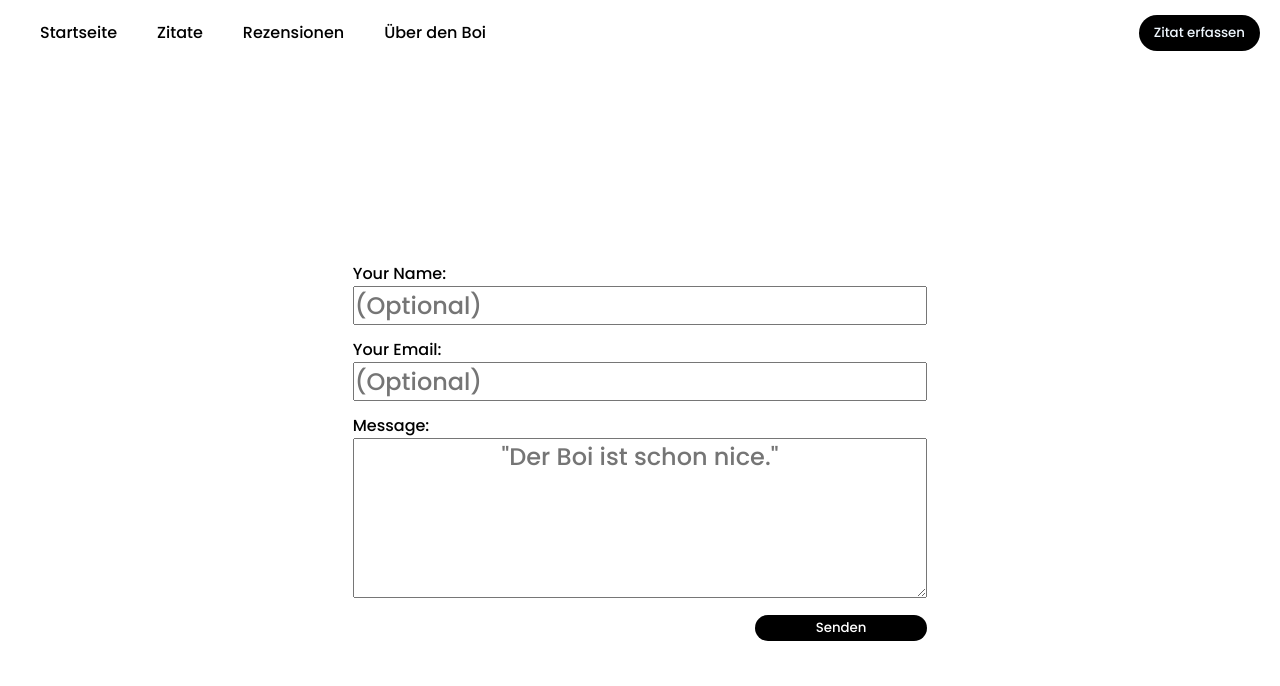
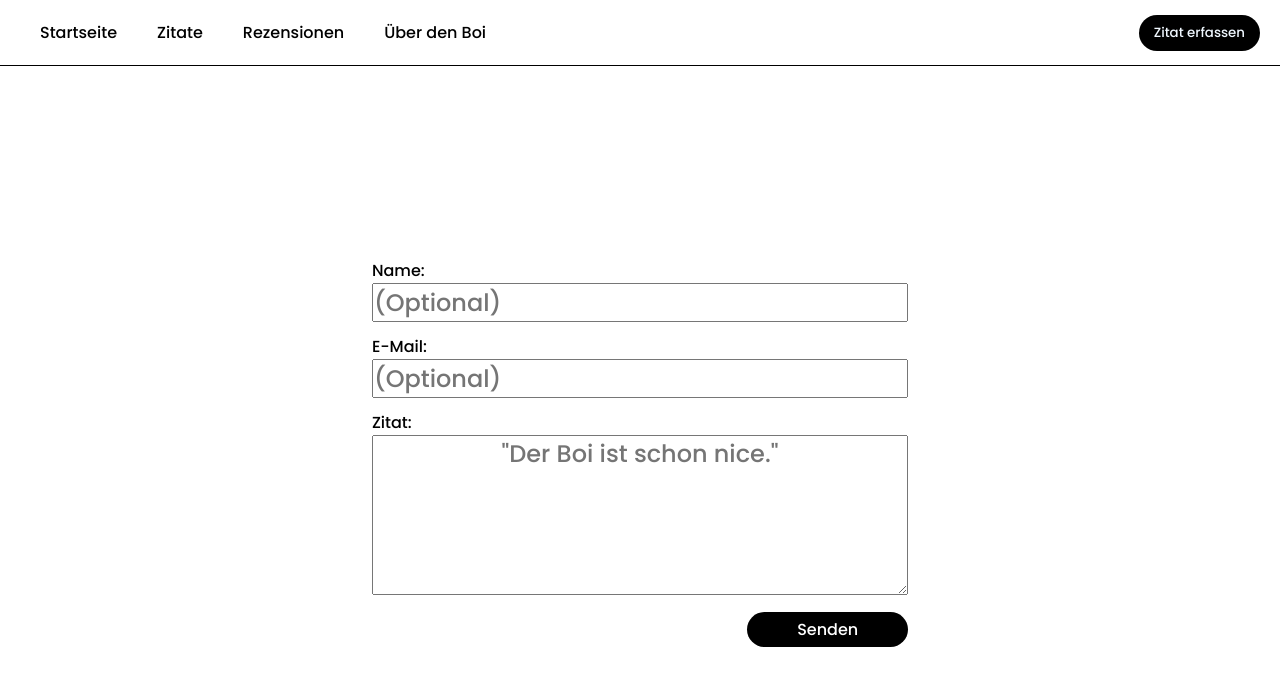
Before and after one commit to ottx96/ott-fan-club, a React (Create React App) app: page /quotes in a window 1280 px wide. Shown: the top 686 px of the page. Built offline with nearby package versions, Linux system fonts and the light colour scheme.

Commit message:
Refactoring Quotes

```diff
--- a/public/index.html
+++ b/public/index.html
@@ -24,7 +24,7 @@
       work correctly both with client-side routing and a non-root public URL.
       Learn how to configure a non-root public URL by running `npm run build`.
     -->
-    <title>We 💛 Ott</title>
+    <title>der Ott ist schon ganz nice</title>
 </head>
 
 <body>
--- a/src/components/navigation/navbar.css
+++ b/src/components/navigation/navbar.css
@@ -3,6 +3,9 @@
     display: flex;
     align-items: center;
     justify-content: space-between;
+    border-bottom: 1px solid;
+    border-color: black;
+    /* box-shadow: 0px 0px 26px 0px rgba(0, 0, 0, .56); */
 }
 
 .nav img {
--- a/src/components/navigation/navbar.js
+++ b/src/components/navigation/navbar.js
@@ -1,8 +1,14 @@
 import React from 'react'
-import { Link } from 'react-router-dom'
+import { Link, useHistory } from 'react-router-dom'
 import './navbar.css'
 
 export default function Navbar() {
+    let history = useHistory()
+
+    const pushQuotes = e => {
+        history.push('/quotes')
+    }
+
     return (
         <nav className="nav">
             <ul>
@@ -11,7 +17,7 @@ export default function Navbar() {
                 <li><Link to="/ratings">Rezensionen</Link></li>
                 <li><Link to="/about">Über den Boi</Link></li>
             </ul>
-            <button className="create">Zitat erfassen</button>
+            <button className="create" onClick={pushQuotes}>Zitat erfassen</button>
         </nav>
     )
 }
--- a/src/components/submissions/submission-form.css
+++ /dev/null
@@ -1,55 +0,0 @@
-    .submission {
-        display: flex;
-        flex-direction: column;
-        justify-content: center;
-        align-items: center;
-        height: 95vh;
-        width: 100%;
-    }
-
-    .form {
-        display: flex;
-        flex-direction: column;
-        justify-content: center;
-    }
-
-    .form p {
-        margin-top: 1.5vh;
-    }
-
-    .form button {
-        width: 30%;
-        margin-left: auto;
-        margin-top: 10px;
-        border-radius: 15px;
-        padding: 10px;
-        padding-top: 3px;
-        padding-bottom: 3px;
-        border-style: none;
-        background-color: black;
-        color: white;
-        transition: all .4s ease 0s;
-        cursor: pointer;
-    }
-
-    button:hover {
-        background-color: blue;
-        color: white
-    }
-
-    .form input {
-        font-size: 1.5rem;
-        color: black;
-        min-width: 80%;
-        text-align: left;
-        width: 100%;
-    }
-
-    .form textarea {
-        font-size: 1.5rem;
-        color: black;
-        min-width: 100%;
-        min-height: 10vh;
-        height: 20vh;
-        text-align: center;
-    }
--- a/src/components/submissions/submission-form.js
+++ b/src/components/submissions/submission-form.js
@@ -1,11 +1,15 @@
 import React, { useState } from 'react'
-import './submission-form.css'
+import { useHistory } from 'react-router-dom'
+import styles from './submission-form.module.css'
 
 export default function SubmissionForm() {
+
+    let history = useHistory()
 
     const [name, setName] = useState("")
     const [email, setMail] = useState("")
     const [quote, setQuote] = useState("")
+    const [success, setSuccess] = useState(false)
 
     const encode = (data) => {
         return Object.keys(data)
@@ -23,24 +27,32 @@ export default function SubmissionForm() {
                 "email": email,
                 "quote": quote
             })
-        }).then(() => alert("Erfolgreich eingereicht!")).catch(error => alert(error));
+        }).catch(error => alert(error));
         e.preventDefault();
+
+        setName(""); setMail(""); setQuote("");
+        setSuccess(true)
     }
 
     return (
-        <div className="submission">
-            <form onSubmit={handleSubmit} name="contact" className="form" netlify>
+        <div className={styles.submission}>
+            {!success && <form onSubmit={handleSubmit} name="contact" className={styles.form} netlify>
                 <p>
-                    <label>Your Name: <input type="text" name="name" value={name} placeholder='(Optional)' onChange={e => {setName(e.target.value)}} /></label>
+                    <label>Name: <input type="text" name="name" value={name} placeholder='(Optional)' onChange={e => { setName(e.target.value) }} /></label>
                 </p>
                 <p>
-                    <label>Your Email: <input type="email" name="email" value={email} placeholder='(Optional)' onChange={e => {setMail(e.target.value)}} /></label>
+                    <label>E-Mail: <input type="email" name="email" value={email} placeholder='(Optional)' onChange={e => { setMail(e.target.value) }} /></label>
                 </p>
                 <p>
-                    <label>Message: <textarea name="quote" value={quote} placeholder='"Der Boi ist schon nice."' onChange={e => {setQuote(e.target.value)}}></textarea></label>
+                    <label>Zitat: <textarea name="quote" value={quote} placeholder='"Der Boi ist schon nice."' onChange={e => { setQuote(e.target.value) }}></textarea></label>
                 </p>
                 <button type="submit">Senden</button>
-            </form>
+            </form>}
+
+            {success &&
+                <div className={styles.success}>
+                    <h1 className={styles.success}>✔ Das hat geklappt.</h1>
+                </div>}
         </div>
     )
 }
--- /dev/null
+++ b/src/components/submissions/submission-form.module.css
@@ -0,0 +1,61 @@
+.submission {
+    display: flex;
+    flex-direction: column;
+    justify-content: center;
+    align-items: center;
+    height: 95vh;
+    width: 100%;
+}
+
+.form {
+    display: flex;
+    flex-direction: column;
+    justify-content: center;
+}
+
+.form p {
+    margin-top: 1.5vh;
+}
+
+.form button {
+    width: 30%;
+    margin-left: auto;
+    margin-top: 10px;
+    border-radius: 20px;
+    padding: 10px;
+    padding-top: 5px;
+    padding-bottom: 5px;
+    border-style: none;
+    background-color: black;
+    color: white;
+    transition: all .4s ease 0s;
+    cursor: pointer;
+    font-size: 1rem;
+}
+
+button:hover {
+    background-color: blue;
+    color: white
+}
+
+.form input {
+    font-size: 1.5rem;
+    color: black;
+    min-width: 80%;
+    text-align: left;
+    width: 100%;
+}
+
+.form textarea {
+    font-size: 1.5rem;
+    color: black;
+    min-width: 100%;
+    min-height: 10vh;
+    height: 20vh;
+    text-align: center;
+}
+
+.success {
+    color: green;
+    font-size: 2.5rem;
+}
--- a/src/components/welcome/welcome.js
+++ b/src/components/welcome/welcome.js
@@ -1,11 +1,11 @@
 import React from 'react'
-import './welcome.css'
+import styles from './welcome.module.css'
 
 export default function Welcome() {
 
     return (
-        <div className="welcome">
-            <h1 className="greeting">
+        <div className={styles.welcome}>
+            <h1 className={styles.greeting}>
                 This site is currently under construction!
             </h1>
         </div>
--- a/src/components/welcome/welcome.css
+++ b/src/components/welcome/welcome.module.css
@@ -6,7 +6,7 @@
     justify-content: space-evenly;
 }
 
-h1 {
+.greeting {
     font-size: 5rem;
     text-align: center;
     animation: textanimation 4s ease 0s infinite alternate;
```
